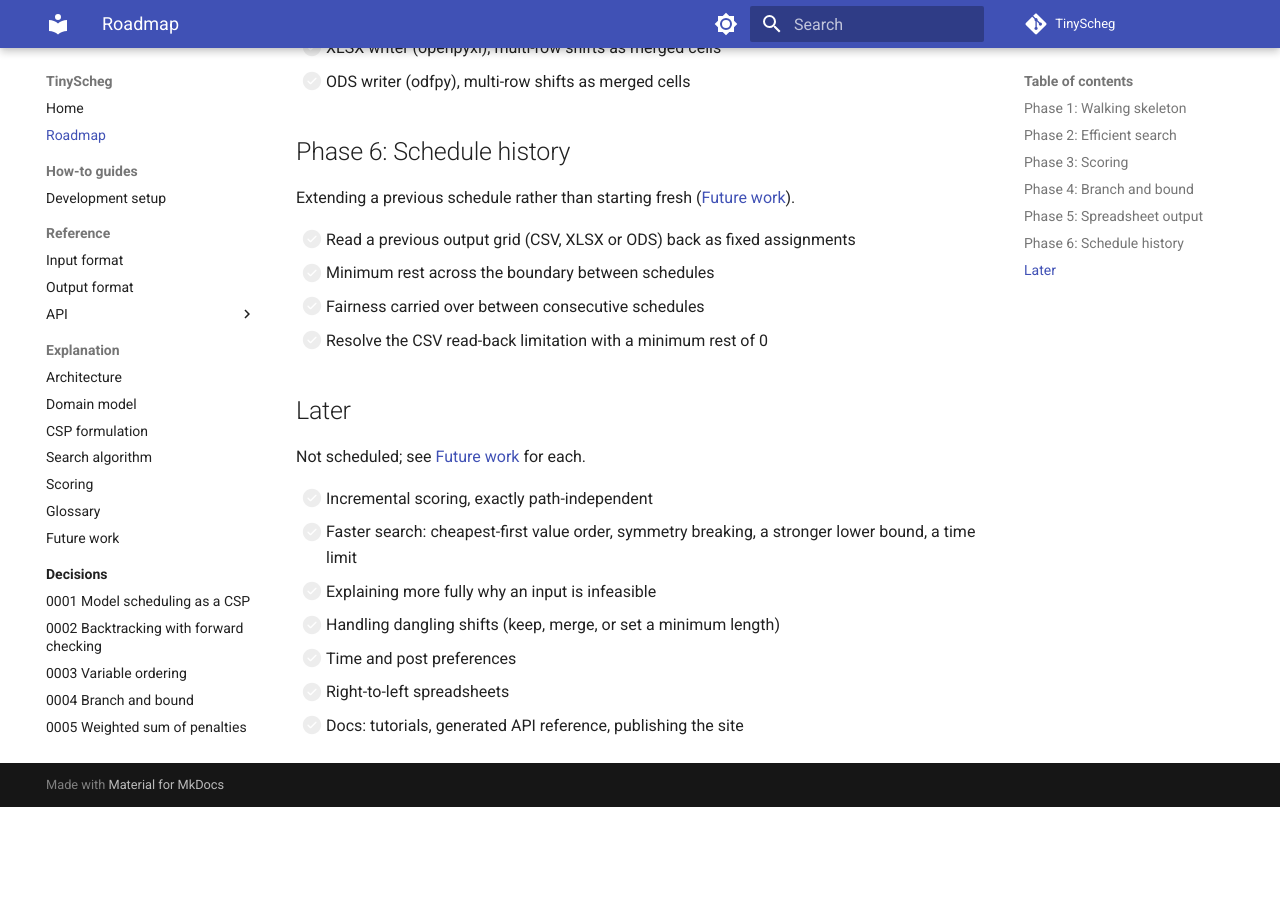
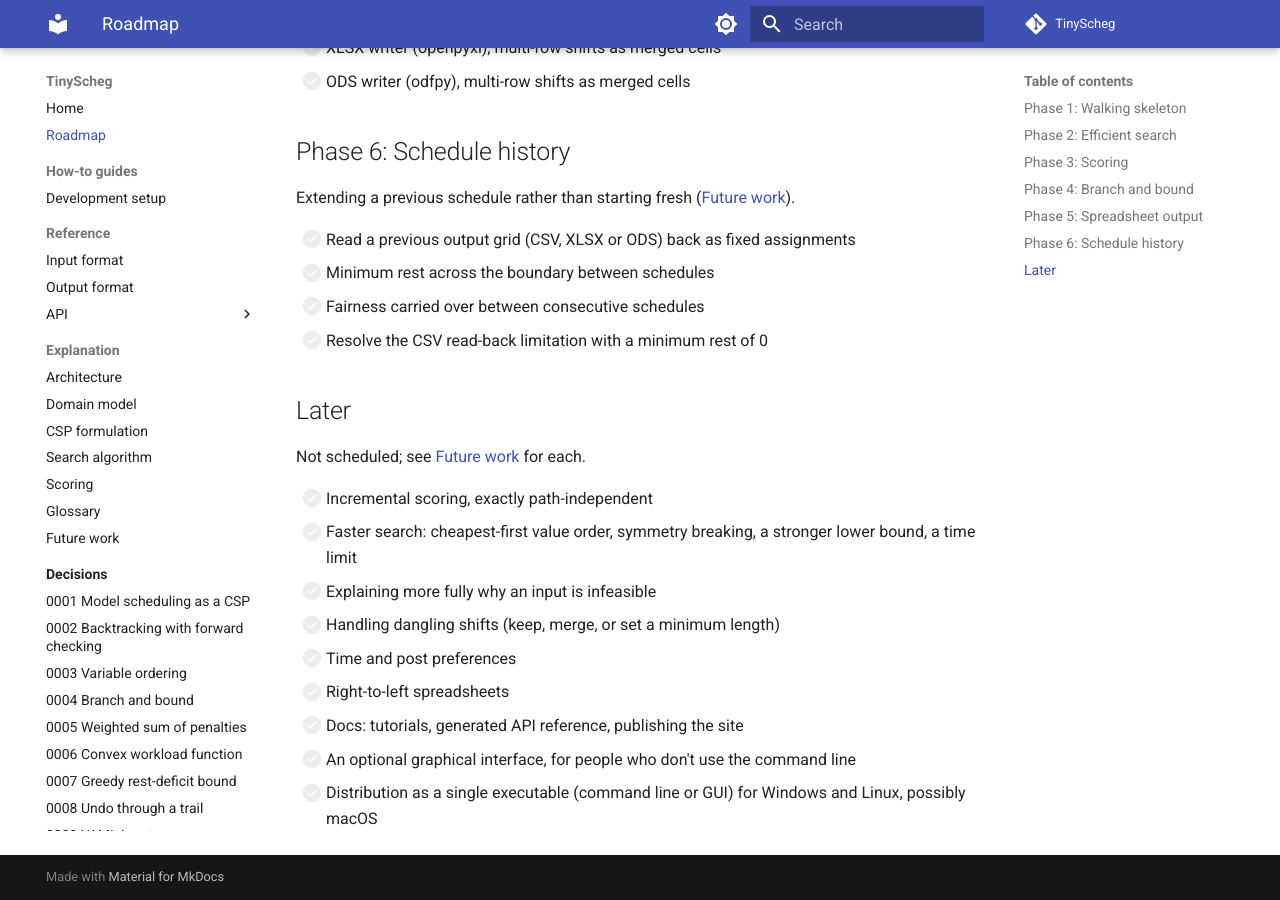
Before and after one commit to 3-kids-wearing-a-trenchcoat/TinyScheg, an MkDocs documentation site: the page built from docs/roadmap.md, in a window 1280 px wide and 900 px high, scrolled down 2484 px. Built offline with MkDocs 1.6.1 and Material for MkDocs 9.7.7, drawn with Linux system fonts in a browser that asks for light colours; comment, search, counter and statistics services are not loaded; before the commit the page ends 3291 px from its top, so only the background shows below that.

Commit message:
Add a GUI and single-executable distribution to future work
Lowest priority: for once TinyScheg is finished, to make it accessible to
non-technical users. Listed in Future work and in the roadmap's Later section.

Co-Authored-By: Claude Opus 5.5 <noreply@anthropic.com>
Claude-Session: https://claude.ai/code/session_01F2KXFqzbHQdADpTZjkZwjF

```diff
--- a/docs/roadmap.md
+++ b/docs/roadmap.md
@@ -106,3 +106,5 @@ Not scheduled; see [Future work](explanation/future-work.md) for each.
 - [ ] Time and post preferences
 - [ ] Right-to-left spreadsheets
 - [ ] Docs: tutorials, generated API reference, publishing the site
+- [ ] An optional graphical interface, for people who don't use the command line
+- [ ] Distribution as a single executable (command line or GUI) for Windows and Linux, possibly macOS
```
Also changed, not shown: docs/explanation/future-work.md (+12 -0 lines).
